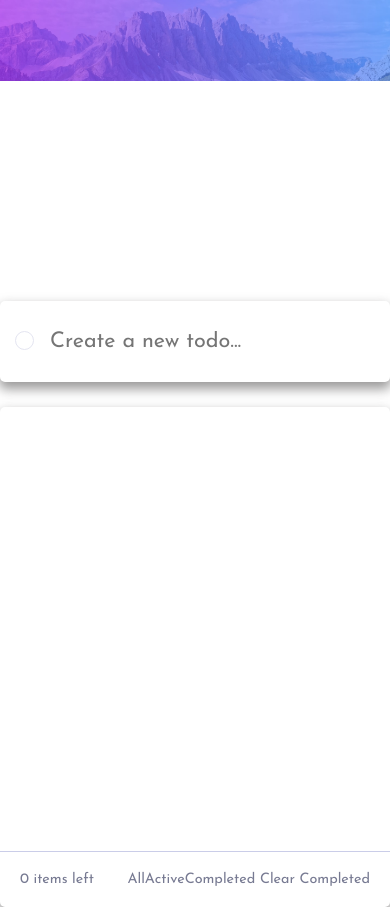
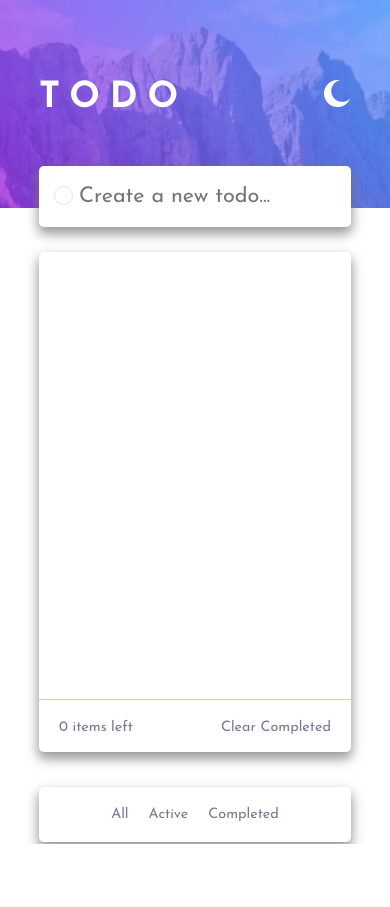
Before and after one commit to nico-ortiz/todo-app, an Angular app: page / in a window 390 px wide. After the commit the page ends 844 px from the top, so only its background shows below. Built offline with nearby package versions, Linux system fonts and the light colour scheme.

Commit message:
Create media queries

```diff
--- a/src/app/app.component.css
+++ b/src/app/app.component.css
@@ -8,6 +8,14 @@ section {
 }
 
 .bg-dark {
+    display: none;
+}
+
+.bg-light-mobile {
+    display: none;
+}
+
+.bg-dark-mobile {
     display: none;
 }
 
@@ -24,3 +32,27 @@ section {
 .app-container {
     position: relative;
 }
+
+@media only screen and (width <= 768px) {
+    .bg-light {
+        display: none;
+    }
+
+    .bg-light-mobile {
+        display: block;
+        position: absolute;
+        object-fit: cover;
+        width: 100%;
+    }
+
+    .dark .bg-dark {
+        display: none;
+    }
+
+    .dark .bg-dark-mobile {
+        display: block;
+        position: absolute;
+        object-fit: cover;
+        width: 100%;
+    }
+}
--- a/src/app/app.component.html
+++ b/src/app/app.component.html
@@ -1,6 +1,8 @@
 <section>
   <img class="bg-light" src="../assets/images/bg-desktop-light.jpg" alt="background-light-theme">
   <img class="bg-dark" src="../assets/images/bg-desktop-dark.jpg" alt="background-dark-theme">
+  <img class="bg-light-mobile" src="../assets/images/bg-mobile-light.jpg" alt="background-light-theme">
+  <img class="bg-dark-mobile" src="../assets/images/bg-mobile-dark.jpg" alt="background-dark-theme">
   <app-container
     class="app-container"
     (darkThemeEvent)="setThemeEvent($event)">
--- a/src/app/container/container.component.css
+++ b/src/app/container/container.component.css
@@ -7,3 +7,21 @@
     display: flex;
     flex-direction: column;
 }
+
+@media only screen and (width <= 1440px) {
+    .container {
+        padding-top: 50px;
+    }
+}
+
+@media only screen and (width <= 1024px) {
+    .container {
+        padding-top: 80px;
+    }
+}
+
+@media screen and (width <= 768px) {
+    .container {
+        width: 80%;
+    }
+}
--- a/src/app/container/header/header.component.css
+++ b/src/app/container/header/header.component.css
@@ -32,3 +32,13 @@ header > img {
 .header.dark .sun-btn {
     display: block;
 }
+
+@media only screen and (width <= 768px) {
+   header > h1 {
+        font-size: 2rem;
+   }
+
+   header > img {
+        width: 1.5rem;
+   }
+}
--- a/src/app/container/task-list/data-input-box/data-input-box.component.css
+++ b/src/app/container/task-list/data-input-box/data-input-box.component.css
@@ -43,3 +43,9 @@ label::before {
 .input-container.dark label::before {
     border-color: var(--very-dark-grayish-blue);
 }
+
+@media only screen and (width <= 768px) {
+    .input-todo {
+        padding: 20px 20px  20px 40px;
+    }
+}
--- a/src/app/container/task-list/task-list.component.css
+++ b/src/app/container/task-list/task-list.component.css
@@ -111,6 +111,7 @@
     box-sizing: border-box;
     position: absolute;
     bottom: 0;
+    height: 53px;
 
     padding: 20px;
     width: 100%;
@@ -148,11 +149,73 @@
     color: var(--very-dark-blue);
 }
 
+.task-list .controls-btns-mobile > ul > li:hover {
+    cursor: pointer;
+    color: var(--very-dark-blue);
+}
+
 .task-list.dark .control-btns > ul > li:hover,
 .task-list.dark .control-btns .clear-btn:hover {
+    color: var(--light-grayish-blue-hover);
+}
+
+.task-list.dark .controls-btns-mobile > ul > li:hover {
     color: var(--light-grayish-blue-hover);
 }
 
 .task-list .control-btns .select{
     color: var(--bright-blue);
 }
+
+.task-list .controls-btns-mobile .select{
+    color: var(--bright-blue);
+}
+
+.task-list .controls-btns-mobile {
+    display: none;
+}
+
+@media only screen and (width <= 768px) {
+    .task-list .controls-btns-mobile {
+        display: block;
+        position: absolute;
+        bottom: -90px;
+        width: 100%;
+        margin: 0 auto;
+
+        border: none;
+        border-radius: 5px;
+        font-size: .8rem;
+        color: var(--dark-grayish-blue);
+
+        box-shadow: 0px 6px 12px 1px rgba(120,119,119,0.75);
+        -webkit-box-shadow: 0px 6px 12px 1px rgba(120,119,119,0.75);
+        -moz-box-shadow: 0px 6px 12px 1px rgba(120,119,119,0.75);
+    }
+
+    .task-list .controls-btns-mobile > ul {
+        padding: 0;
+        list-style: none;
+
+        display: flex;
+        justify-content: center;
+
+        padding: 20px 20px;
+    }
+
+    .task-list .controls-btns-mobile > ul > li {
+        margin: 0 10px;
+    }
+
+    .task-list .control-btns > ul {
+        display: none;
+    }
+
+    .task-list.dark .controls-btns-mobile {
+        background-color: var(--very-dark-desaturated-blue);
+        box-shadow: 0px 3px 9px 0px rgba(0,0,0,0.75);
+        -webkit-box-shadow: 0px 3px 9px 0px rgba(0,0,0,0.75);
+        -moz-box-shadow: 0px 3px 9px 0px rgba(0,0,0,0.75);
+        color: var(--very-dark-grayish-blue);
+    }
+}
--- a/src/app/container/task-list/task-list.component.html
+++ b/src/app/container/task-list/task-list.component.html
@@ -35,4 +35,11 @@
         </ul>
         <p class="clear-btn" (click)="clearCompletedTasks()">Clear Completed</p>
     </div>
+    <div class="controls-btns-mobile josefin-sans-400">
+        <ul>
+            <li class="all-btn" (click)="allBtnHandle()">All</li>
+            <li class="active-btn" (click)="activeBtnHandle()">Active</li>
+            <li class="completed-btn" (click)="completedBtnHandle()">Completed</li>
+        </ul>
+    </div>
 </section>
--- a/src/app/container/task-list/task-list.component.ts
+++ b/src/app/container/task-list/task-list.component.ts
@@ -82,21 +82,37 @@ export class TaskListComponent {
       document.querySelector('.task-list .control-btns .active-btn')?.classList.remove('select');
       document.querySelector('.task-list .control-btns .completed-btn')?.classList.remove('select');
       document.querySelector('.task-list .control-btns .clear-btn')?.classList.remove('select');
+
+      document.querySelector('.task-list .controls-btns-mobile .all-btn')?.classList.add('select');
+      document.querySelector('.task-list .controls-btns-mobile .active-btn')?.classList.remove('select');
+      document.querySelector('.task-list .controls-btns-mobile .completed-btn')?.classList.remove('select');
     } else if (!this.all && this.active && !this.completed && !this.clear) {
       document.querySelector('.task-list .control-btns .all-btn')?.classList.remove('select');
       document.querySelector('.task-list .control-btns .active-btn')?.classList.add('select');
       document.querySelector('.task-list .control-btns .completed-btn')?.classList.remove('select');
       document.querySelector('.task-list .control-btns .clear-btn')?.classList.remove('select');
+
+      document.querySelector('.task-list .controls-btns-mobile .all-btn')?.classList.remove('select');
+      document.querySelector('.task-list .controls-btns-mobile .active-btn')?.classList.add('select');
+      document.querySelector('.task-list .controls-btns-mobile .completed-btn')?.classList.remove('select');
     } else if (!this.all && !this.active && this.completed && !this.clear) {
       document.querySelector('.task-list .control-btns .all-btn')?.classList.remove('select');
       document.querySelector('.task-list .control-btns .active-btn')?.classList.remove('select');
       document.querySelector('.task-list .control-btns .completed-btn')?.classList.add('select');
       document.querySelector('.task-list .control-btns .clear-btn')?.classList.remove('select');
+
+      document.querySelector('.task-list .controls-btns-mobile .all-btn')?.classList.remove('select');
+      document.querySelector('.task-list .controls-btns-mobile .active-btn')?.classList.remove('select');
+      document.querySelector('.task-list .controls-btns-mobile .completed-btn')?.classList.add('select');
     } else if (!this.all && !this.active && !this.completed && this.clear) {
       document.querySelector('.task-list .control-btns .all-btn')?.classList.remove('select');
       document.querySelector('.task-list .control-btns .active-btn')?.classList.remove('select');
       document.querySelector('.task-list .control-btns .completed-btn')?.classList.remove('select');
       document.querySelector('.task-list .control-btns .clear-btn')?.classList.add('select');
+
+      document.querySelector('.task-list .controls-btns-mobile .all-btn')?.classList.remove('select');
+      document.querySelector('.task-list .controls-btns-mobile .active-btn')?.classList.remove('select');
+      document.querySelector('.task-list .controls-btns-mobile .completed-btn')?.classList.remove('select');
     }
   }
 
```
